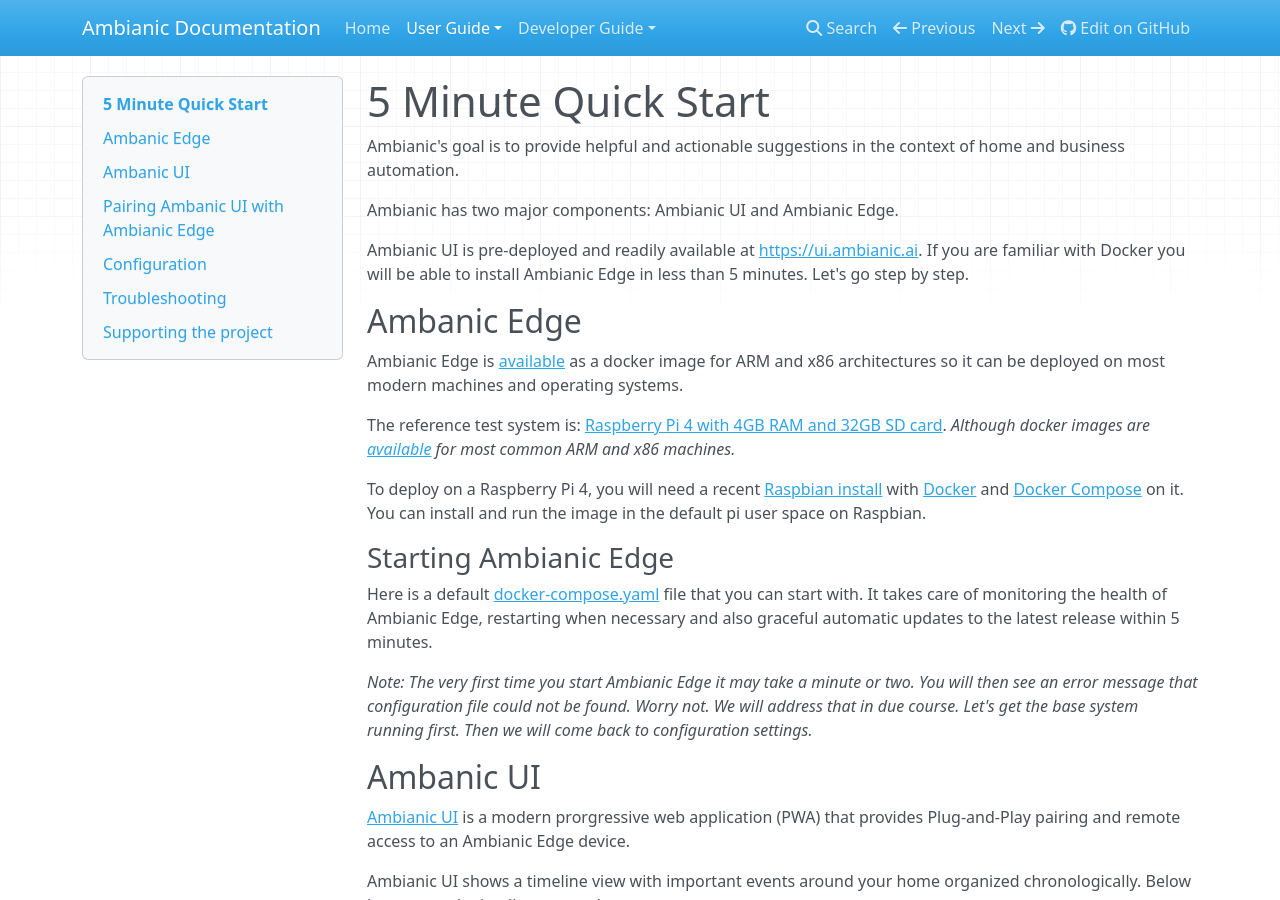
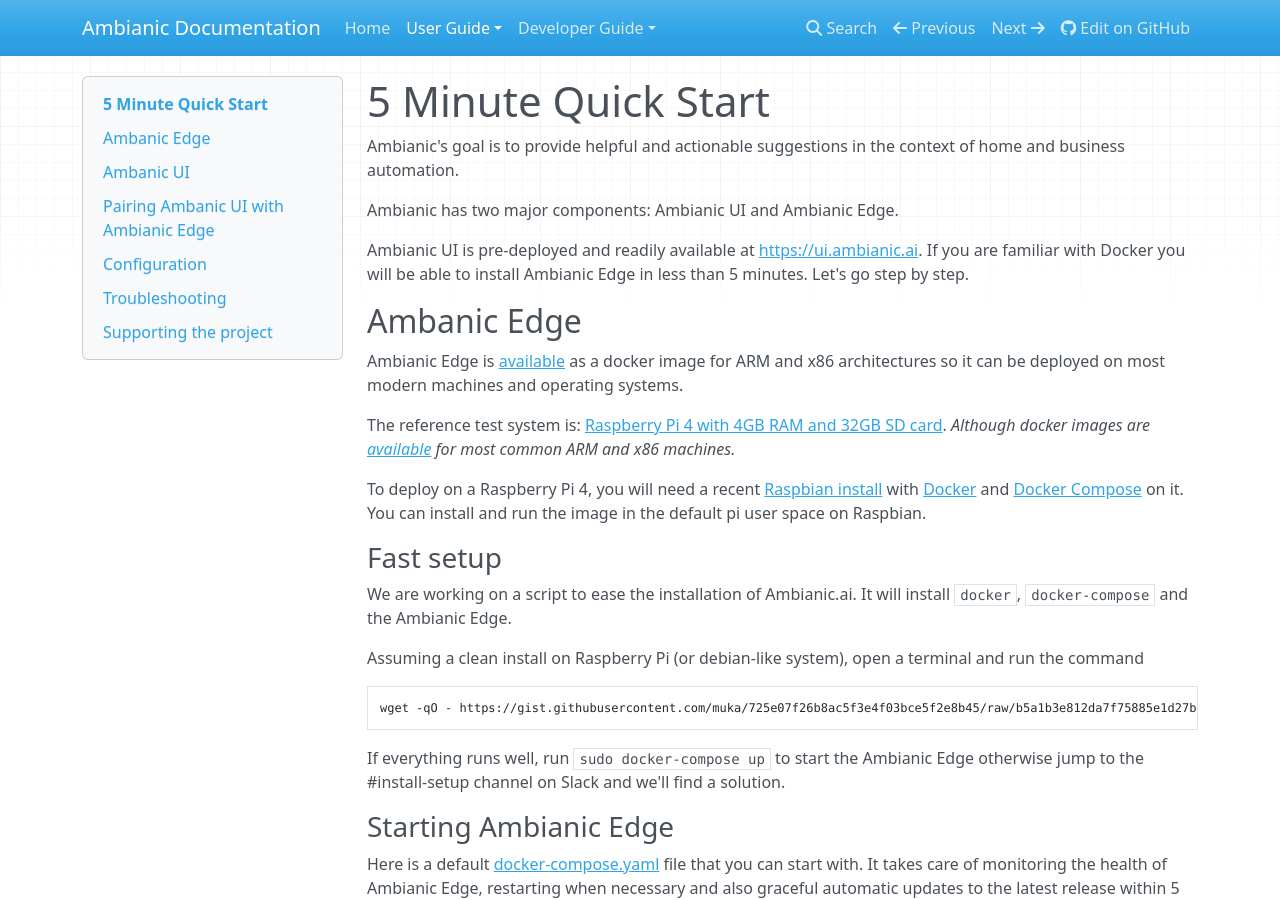
Before and after one commit to ambianic/ambianic-docs, an MkDocs documentation site: the page built from docs-md/users/quickstart.md, in a window 1280 px wide and 900 px high. Built offline with MkDocs 1.6.1, drawn with Linux system fonts in a browser that asks for light colours; nearby versions of some CDN libraries.

Commit message:
initial reference to fast  setup script

````diff
--- a/docs-md/users/quickstart.md
+++ b/docs-md/users/quickstart.md
@@ -23,6 +23,18 @@
 [Docker](https://www.freecodecamp.org/news/the-easy-way-to-set-up-docker-on-a-raspberry-pi-7d24ced073ef/)
 and [Docker Compose](https://docs.docker.com/compose/) on it.
 You can install and run the image in the default pi user space on Raspbian.
+
+### Fast setup
+
+We are working on a script to ease the installation of Ambianic.ai. It will install `docker`, `docker-compose` and the Ambianic Edge.
+
+Assuming a clean install on Raspberry Pi (or debian-like system), open a terminal and run the command
+
+```sh
+wget -qO - https://gist.githubusercontent.com/muka/725e07f26b8ac5f3e4f03bce5f2e8b45/raw/b5a1b3e812da7f75885e1d27b239a29730f665b3/setup.sh | sh
+```
+
+If everything runs well, run `sudo docker-compose up` to start the Ambianic Edge otherwise jump to the #install-setup channel on Slack and we'll find a solution.
 
 ### Starting Ambianic Edge
 
````
